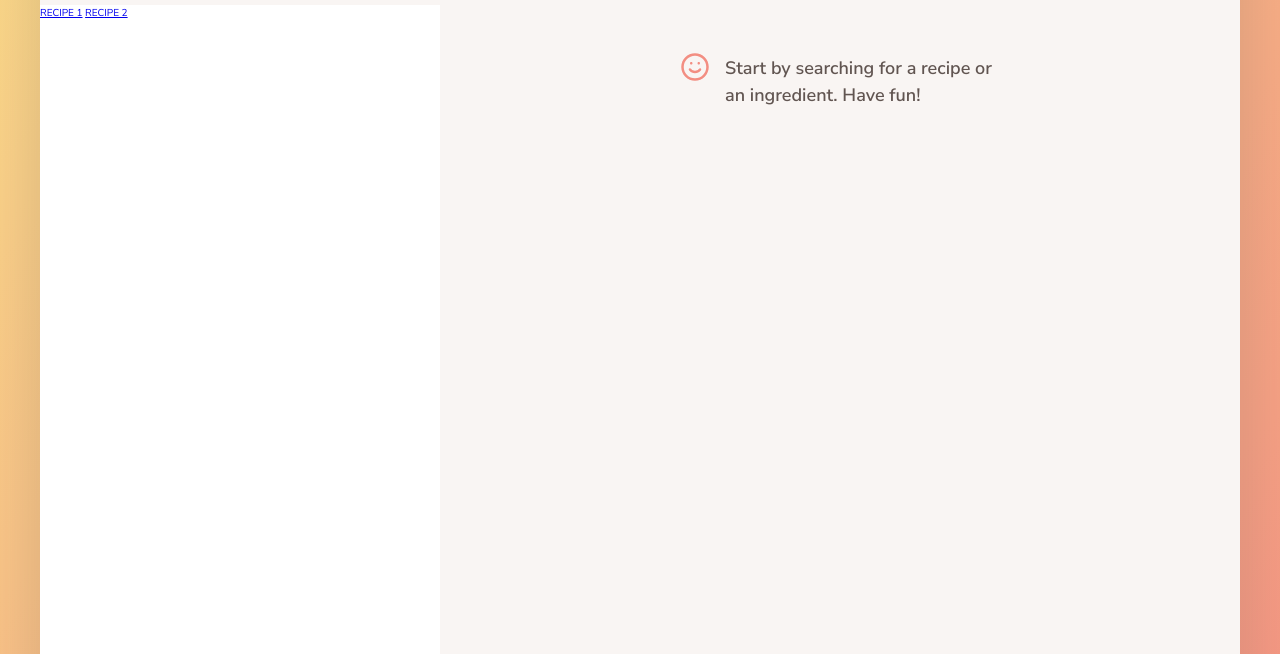
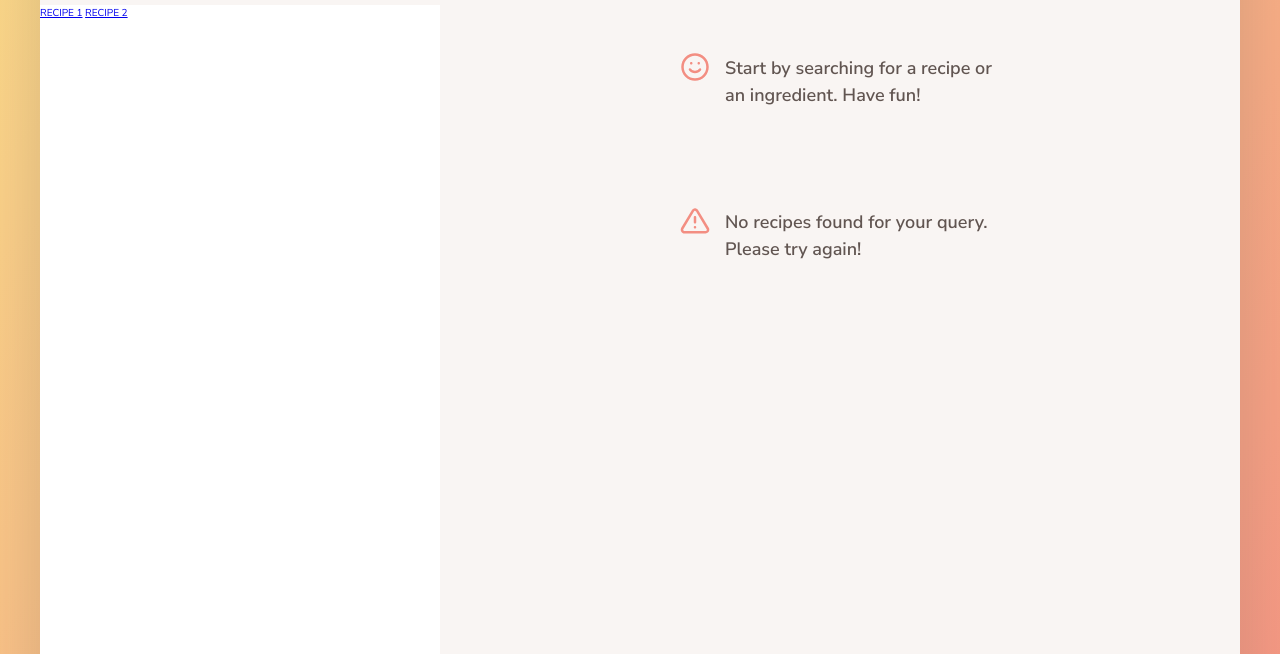
Before and after one commit to FilonenkoDima/Forkify, a website built with Parcel: page index.html in a window 1280 px wide. Shown: the part 146-800 px from the top of the page. Built offline with nearby package versions, Linux system fonts and the light colour scheme.

Commit message:
add error mesage to view

```diff
--- a/index.html
+++ b/index.html
@@ -90,6 +90,15 @@
             <use href="/src/img/icons.svg#icon-loader"></use>
           </svg>
         </div> -->
+
+        <div class="error">
+          <div>
+            <svg>
+              <use href="/src/img/icons.svg#icon-alert-triangle"></use>
+            </svg>
+          </div>
+          <p>No recipes found for your query. Please try again!</p>
+        </div>
 
         <!--
         <figure class="recipe__fig">
```
